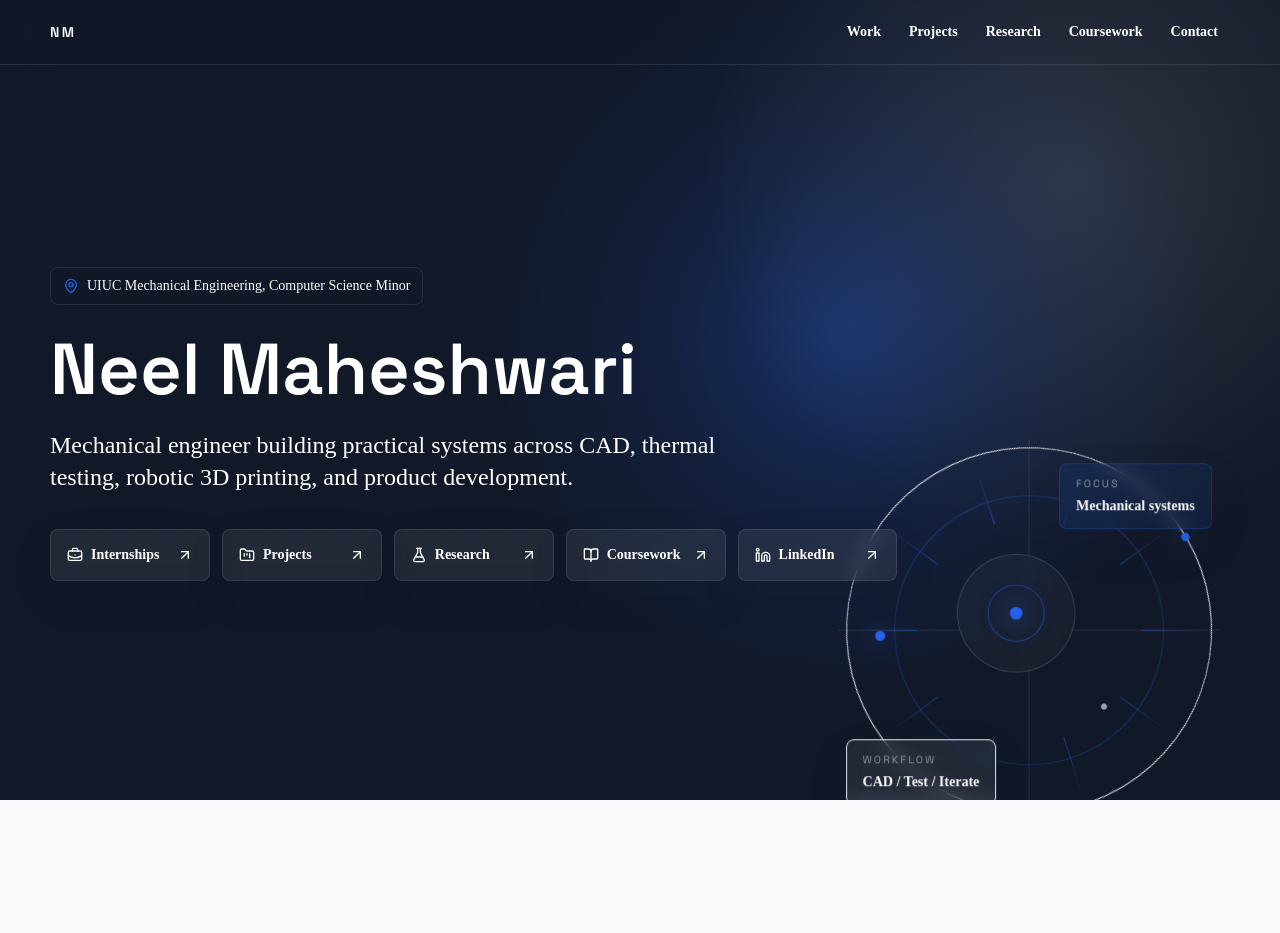
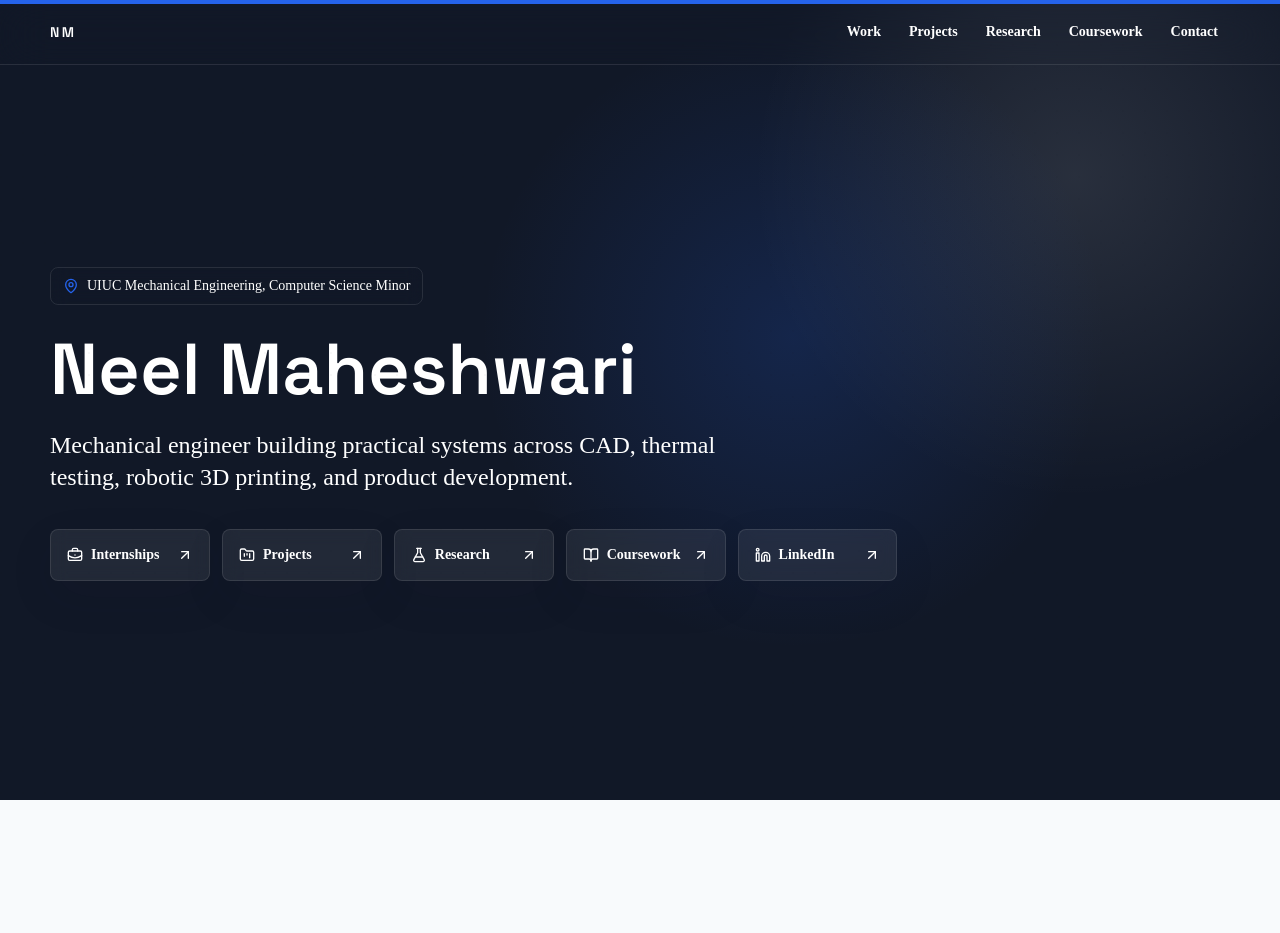
Before and after one commit to NeelMaheshwari5/website-portfolio, a Next.js app: page / in a window 1280 px wide. Shown: the top 933 px of the page. Built offline with nearby package versions, Linux system fonts and the light colour scheme.

Commit message:
Polish homepage motion and project order

```diff
--- a/app/page.tsx
+++ b/app/page.tsx
@@ -3,7 +3,7 @@
 import { useEffect, useState } from "react";
 import Image from "next/image";
 import Link from "next/link";
-import { motion } from "framer-motion";
+import { motion, useScroll, useSpring } from "framer-motion";
 import {
   ArrowUpRight,
   Award,
@@ -92,28 +92,6 @@ const projects = [
     skills: ["Accessible design", "CAD assemblies", "Mechanism packaging", "Manufacturing feedback"]
   },
   {
-    title: "SuperCaddy",
-    tag: "ME 170 Product Design",
-    date: "Fall 2023",
-    href: "/projects/supercaddy",
-    icon: Ruler,
-    image: "/images/supercaddy/assembly.jpg",
-    summary:
-      "A foldable, wall-mounted shower caddy with refillable dispensers, designed for dorm living and users with low hand dexterity.",
-    skills: ["User research", "Concept selection", "GD&T", "Tolerance analysis", "Design for manufacturing"]
-  },
-  {
-    title: "Fruit Reamer",
-    tag: "ME 270 Design Challenge",
-    date: "Spring 2024",
-    href: "/projects/fruit-reamer",
-    icon: Recycle,
-    image: "/images/fruit-reamer/assembly-cad.png",
-    summary:
-      "A manual citrus juicer that repurposes a coffee grinder's crank mechanism through design for disassembly and circular material use.",
-    skills: ["Circular design", "Design for disassembly", "Material selection", "CAD", "Design of experiments"]
-  },
-  {
     title: "TriShift",
     tag: "ME 371 Mechanical Design",
     date: "Spring 2026",
@@ -134,6 +112,28 @@ const projects = [
     summary:
       "A single-motor walking robot that uses Klann-linkage legs and twin augers to dispense protein bars at fixed travel intervals.",
     skills: ["Linkage analysis", "Gear ratios", "Auger design", "CAD integration", "Prototype calibration"]
+  },
+  {
+    title: "Fruit Reamer",
+    tag: "ME 270 Design Challenge",
+    date: "Spring 2024",
+    href: "/projects/fruit-reamer",
+    icon: Recycle,
+    image: "/images/fruit-reamer/assembly-cad.png",
+    summary:
+      "A manual citrus juicer that repurposes a coffee grinder's crank mechanism through design for disassembly and circular material use.",
+    skills: ["Circular design", "Design for disassembly", "Material selection", "CAD", "Design of experiments"]
+  },
+  {
+    title: "SuperCaddy",
+    tag: "ME 170 Product Design",
+    date: "Fall 2023",
+    href: "/projects/supercaddy",
+    icon: Ruler,
+    image: "/images/supercaddy/assembly.jpg",
+    summary:
+      "A foldable, wall-mounted shower caddy with refillable dispensers, designed for dorm living and users with low hand dexterity.",
+    skills: ["User research", "Concept selection", "GD&T", "Tolerance analysis", "Design for manufacturing"]
   }
 ];
 
@@ -292,7 +292,12 @@ function EngineeringSketch() {
 
 export default function Home() {
   const [isPastHero, setIsPastHero] = useState(false);
-  const [cursor, setCursor] = useState({ x: 66, y: 42 });
+  const { scrollYProgress } = useScroll();
+  const scrollScaleX = useSpring(scrollYProgress, {
+    stiffness: 150,
+    damping: 28,
+    mass: 0.2
+  });
 
   useEffect(() => {
     const updateNav = () => {
@@ -313,6 +318,11 @@ export default function Home() {
 
   return (
     <main className="noise overflow-hidden">
+      <motion.div
+        className="fixed left-0 top-0 z-50 h-1 w-full origin-left bg-teal"
+        style={{ scaleX: scrollScaleX }}
+        aria-hidden="true"
+      />
       <nav
         className={`fixed left-0 right-0 top-0 z-40 border-b backdrop-blur-xl transition duration-300 ${
           isPastHero
@@ -345,75 +355,14 @@ export default function Home() {
       <section
         id="top"
         className="relative min-h-screen overflow-hidden bg-ink pt-16 text-white"
-        onPointerMove={(event) => {
-          const rect = event.currentTarget.getBoundingClientRect();
-          setCursor({
-            x: ((event.clientX - rect.left) / rect.width) * 100,
-            y: ((event.clientY - rect.top) / rect.height) * 100
-          });
-        }}
       >
         <div
-          className="absolute inset-0 transition-[background] duration-300"
+          className="absolute inset-0"
           style={{
-            background: `radial-gradient(circle at ${cursor.x}% ${cursor.y}%, rgba(37, 99, 235, 0.34), rgba(37, 99, 235, 0.12) 18%, transparent 38%), radial-gradient(circle at 84% 22%, rgba(248, 250, 252, 0.12), transparent 30%)`
+            background:
+              "radial-gradient(circle at 62% 42%, rgba(37, 99, 235, 0.18), transparent 34%), radial-gradient(circle at 84% 22%, rgba(248, 250, 252, 0.1), transparent 26%)"
           }}
         />
-        <motion.div
-          className="pointer-events-none absolute right-[3%] top-[52%] hidden h-[430px] w-[430px] -translate-y-1/2 lg:block"
-          animate={{ x: (cursor.x - 50) * 0.13, y: (cursor.y - 50) * 0.1 }}
-          transition={{ type: "spring", stiffness: 42, damping: 20 }}
-          aria-hidden="true"
-        >
-          <div className="absolute inset-0 rounded-full bg-teal/8 blur-3xl" />
-          <motion.div
-            className="absolute inset-8 rounded-full border border-white/12"
-            animate={{ rotate: 360 }}
-            transition={{ duration: 42, repeat: Infinity, ease: "linear" }}
-          >
-            <span className="absolute -top-1 left-1/2 h-2 w-2 -translate-x-1/2 rounded-full bg-teal shadow-[0_0_24px_rgba(37,99,235,0.9)]" />
-            <span className="absolute bottom-12 right-8 h-2 w-2 rounded-full bg-white/70" />
-          </motion.div>
-          <motion.div
-            className="absolute inset-20 rounded-full border border-teal/35"
-            animate={{ rotate: -360 }}
-            transition={{ duration: 58, repeat: Infinity, ease: "linear" }}
-          >
-            <span className="absolute left-4 top-8 h-2.5 w-2.5 rounded-full bg-teal shadow-[0_0_28px_rgba(37,99,235,0.8)]" />
-            <span className="absolute bottom-6 left-1/2 h-1.5 w-1.5 rounded-full bg-white/60" />
-          </motion.div>
-          <div className="absolute left-1/2 top-6 h-[calc(100%-3rem)] w-px -translate-x-1/2 bg-white/10" />
-          <div className="absolute left-6 top-1/2 h-px w-[calc(100%-3rem)] -translate-y-1/2 bg-white/10" />
-          {Array.from({ length: 10 }).map((_, index) => (
-            <span
-              key={index}
-              className="absolute left-1/2 top-1/2 h-px w-16 origin-left bg-gradient-to-r from-teal/55 to-transparent"
-              style={{
-                transform: `rotate(${index * 36}deg) translateX(112px)`
-              }}
-            />
-          ))}
-          <motion.div
-            className="absolute left-[34%] top-[33%] h-28 w-28 rounded-full border border-white/15 bg-white/[0.035] backdrop-blur"
-            animate={{ scale: [1, 1.06, 1], opacity: [0.75, 1, 0.75] }}
-            transition={{ duration: 4.5, repeat: Infinity, ease: "easeInOut" }}
-          >
-            <div className="absolute inset-7 rounded-full border border-teal/50" />
-            <div className="absolute left-1/2 top-1/2 h-3 w-3 -translate-x-1/2 -translate-y-1/2 rounded-full bg-teal shadow-[0_0_26px_rgba(37,99,235,0.9)]" />
-          </motion.div>
-          <div className="absolute bottom-10 left-8 rounded-[8px] border border-white/12 bg-white/[0.075] px-4 py-3 shadow-panel backdrop-blur">
-            <p className="font-display text-[0.66rem] uppercase tracking-[0.2em] text-white/50">
-              Workflow
-            </p>
-            <p className="mt-1 text-sm font-semibold text-white">CAD / Test / Iterate</p>
-          </div>
-          <div className="absolute right-8 top-12 rounded-[8px] border border-teal/30 bg-teal/10 px-4 py-3 shadow-panel backdrop-blur">
-            <p className="font-display text-[0.66rem] uppercase tracking-[0.2em] text-white/50">
-              Focus
-            </p>
-            <p className="mt-1 text-sm font-semibold text-white">Mechanical systems</p>
-          </div>
-        </motion.div>
         <div className="section-shell relative z-10 flex min-h-[calc(100vh-4rem)] items-center pb-20 pt-16">
           <motion.div
             className="max-w-4xl"
@@ -571,7 +520,7 @@ export default function Home() {
                   key={project.title}
                   initial={{ opacity: 0, y: 36 }}
                   whileInView={{ opacity: 1, y: 0 }}
-                  viewport={{ once: true, margin: "-80px" }}
+                  viewport={{ once: true, margin: "0px 0px 180px 0px" }}
                   transition={{ duration: 0.65, delay: index * 0.08 }}
                   className="group"
                 >
```
